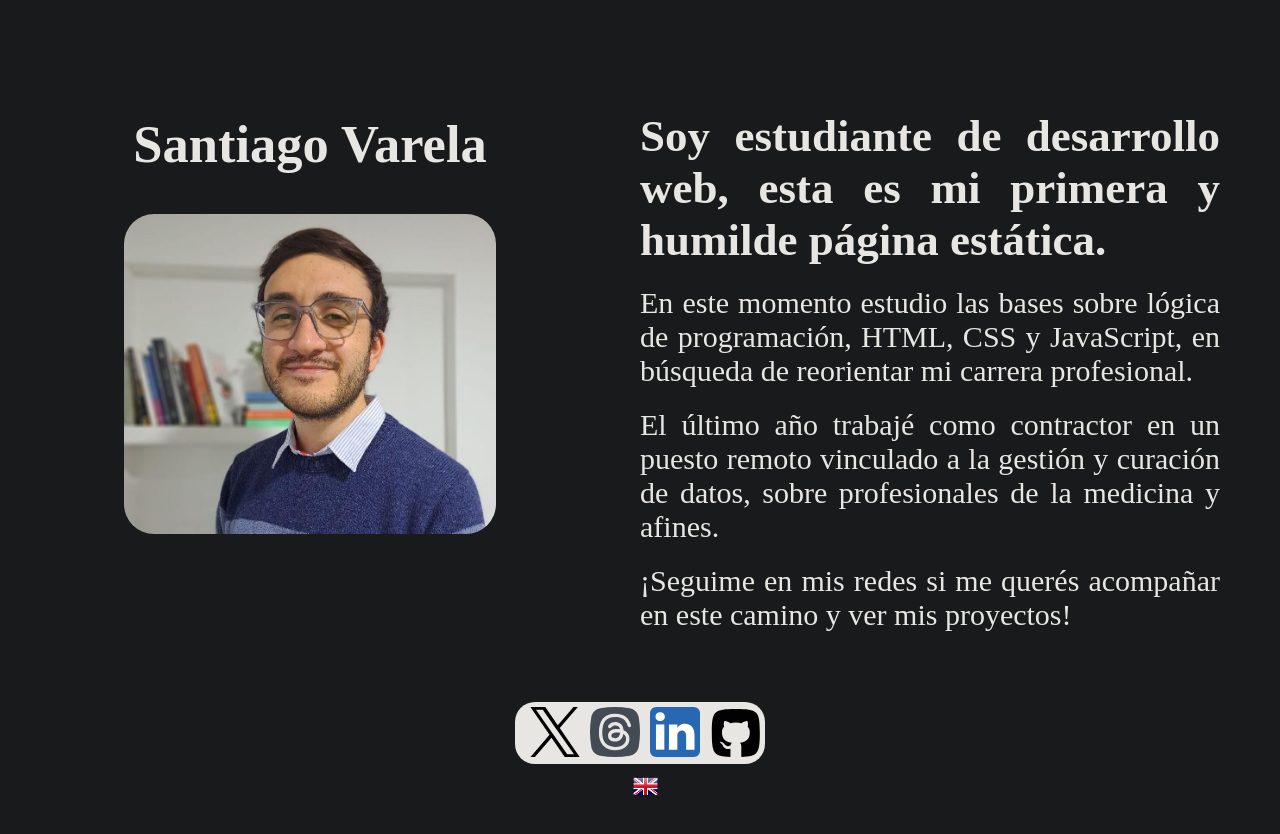
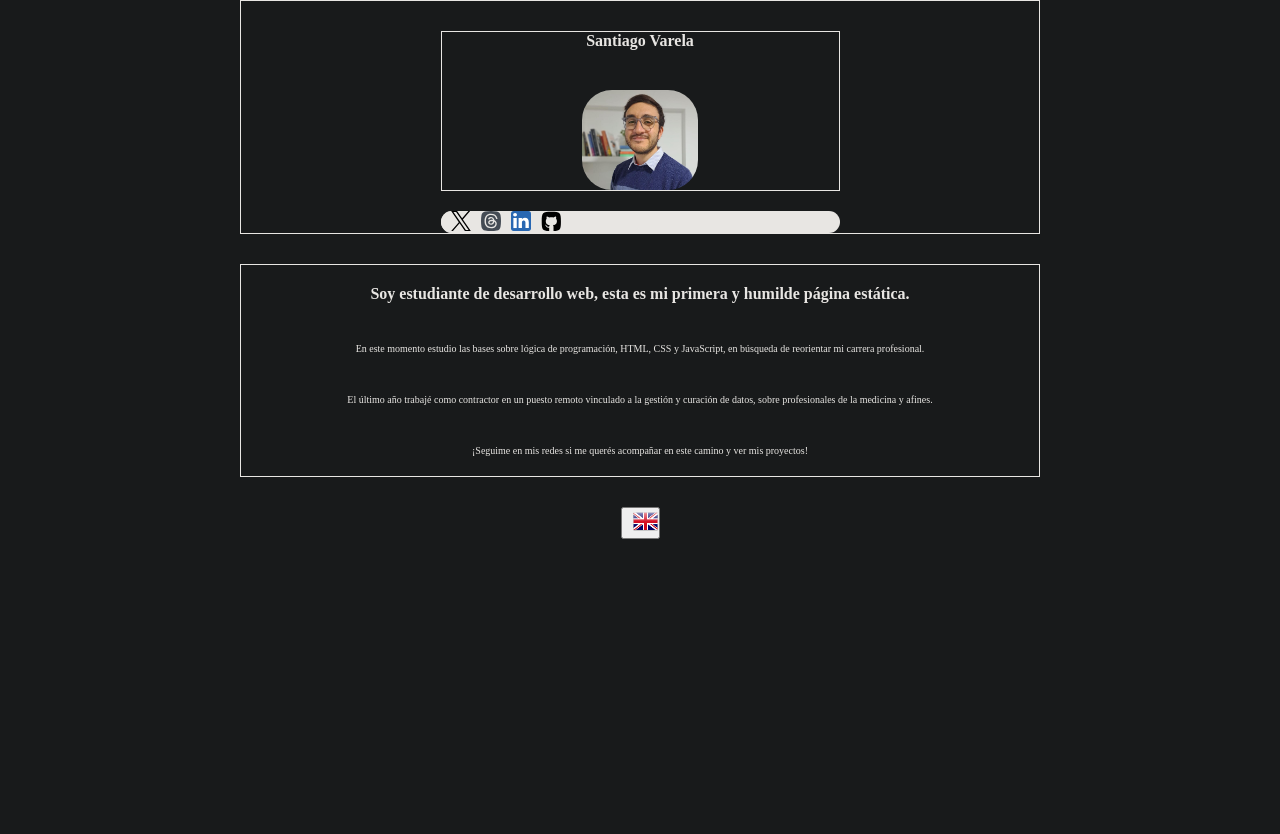
Before and after one commit to santiagovOK/personalpageES, a website: page index.html in a window 1280 px wide. After the commit the page ends 800 px from the top, so only its background shows below. Drawn offline with Linux system fonts and the light colour scheme; a web font is replaced by a local one.

Commit message:
Initiating changes on HTML semantics/BEM

```diff
--- a/index.html
+++ b/index.html
@@ -8,52 +8,70 @@
     <meta name="robots" content="index,follow">
     <title>Página Web de Santiago Varela</title>
     <link rel="stylesheet" href="style.css">
-    <link rel="stylesheet" href="css/desktop.css" media="(min-width: 930px)" >
+    <!-- <link rel="stylesheet" href="css/desktop.css" media="(min-width: 930px)"> -->
     <link rel="preconnect" href="https://fonts.googleapis.com">
     <link rel="preconnect" href="https://fonts.gstatic.com" crossorigin>
     <link href="https://fonts.googleapis.com/css2?family=Sedan:ital@0;1&display=swap" rel="stylesheet">
 </head>
 
 <body>
+    <header class="header">
 
-<header>
+        <section class="header__profile-container">
+            <h1 class="header__profile-name">Santiago Varela</h1>
+            <img class="header__profile-image" src="assets/img/imageTwo.jpg" alt="Foto de perfil de Santiago"
+                title="Foto de perfil">
+        </section>
 
-    <section>
-        <div class="header--name-container">
-            <h1>Santiago Varela</h1>
-            <img src="assets/img/imageTwo.jpg" alt="Foto de perfil de Santiago" title="Foto de perfil">
-        </div>
+        <nav class="header__social-container">
+            <ul class="header__social-container header__social-container--list">
+            <li class="header__social-item">
+                <a class="header__social-link" href="https://twitter.com/santiagovrela" title="Mi perfil de X"
+                    rel="noopener" target="_blank">
+                    <span class="header__social-icon header__social-icon--twitter"></span>
+                </a>
+            </li>
+            <li class="header__social-item">
+                <a class="header__social-link" href="https://www.threads.net/@santiagovrela"
+                    title="Mi perfil en Threads" rel="noopener" target="_blank">
+                    <span class="header__social-icon header__social-icon--threads"></span>
+                </a>
+            </li>
+            <li class="header__social-item">
+                <a class="header__social-link" href="https://www.linkedin.com/in/santiagovrela/"
+                    title="Mi perfil en LinkedIn" rel="noopener" target="_blank">
+                    <span class="header__social-icon header__social-icon--linkedin"></span>
+                </a>
+            </li>
+            <li class="header__social-item">
+                <a class="header__social-link" href="https://github.com/santiagovOK"
+                    title="Mi perfil en GitHub (en construcción, dame tiempo por favor)" rel="noopener" target="_blank">
+                    <span class="header__social-icon header__social-icon--github"></span>
+                </a>
+            </li>
+        </ul>
+        </nav>
+    </header>
 
-        <div class="header--bio-container">
+    <main class="main">
+        <section class="bio">
+            <h2 class="bio__title">Soy estudiante de desarrollo web, esta es mi primera y humilde página estática.</h2>
+            <p class="bio__text">En este momento estudio las bases sobre lógica de programación, HTML, CSS y JavaScript, en búsqueda de reorientar mi carrera profesional.</p>
+            <p class="bio__text">El último año trabajé como contractor en un puesto remoto vinculado a la gestión y curación de datos, sobre profesionales de la medicina y afines.</p>
+            <p class="bio__text">¡Seguime en mis redes si me querés acompañar en este camino y ver mis proyectos!</p>
+        </section>
+    </main>
 
-           <h2>Soy estudiante de desarrollo web, esta es mi primera y humilde página estática.</h2>
+    <footer class="footer">
+        <section class="language-switcher">
+            <button class="language-switcher__item">
+                <a class="language-switcher__link" href="https://santiagovok.github.io/personalpage/"
+                    title="Version en Inglés">
+                    <span class="language-switcher__icon language-switcher__icon--english"></span>
+                </a>
+            </button>
+        </section>
+    </footer>
+</body>
 
-            <p>En este momento estudio las bases sobre lógica de programación, HTML, CSS y JavaScript, en búsqueda de reorientar mi carrera profesional.</p>
-            <p>El último año trabajé como contractor en un puesto remoto vinculado a la gestión y curación de datos, sobre profesionales de la medicina y afines.</p>
-            <p>¡Seguime en mis redes si me querés acompañar en este camino y ver mis proyectos!</p>
-
-        </div>
-
-    </section>
-
-    <section class="header--social-container">
-
-        <p><a href="https://twitter.com/santiagovrela" title="Mi perfil de X" rel="noopener" target="_blank"><span class="twitter"></span></a></p>
-        <p><a href="https://www.threads.net/@santiagovrela" title="Mi perfil en Threads" rel="noopener" target="_blank"><span class="threads"></span></a></p>
-        <p><a href="https://www.linkedin.com/in/santiagovrela/" title="Mi perfil en LinkedIn" rel="noopener" target="_blank"><span class="linkedin"></span></a></p>
-        <p><a href="https://github.com/santiagovOK" title="Mi perfil en GitHub (en construcción, dame tiempo por favor)" rel="noopener" target="_blank"><span class="github"></span></a></p>
-
-    </section>
-
-    <div class="header--language-container">
-
-        <p><a href="https://santiagovok.github.io/personalpage/" title="Version en Inglés"><span class="language2"></span></a></p>
-
-    </div>
-
-</header>
-
-
-
-</body>
 </html>
--- a/style.css
+++ b/style.css
@@ -2,197 +2,163 @@
     box-sizing: border-box;
     margin: 0;
     padding: 0;
-    max-height: 1100px;
 }
 
-/* :root {
-     Colores
-    --color-one:
-     ...
-
-} */
+:root {
+    --color-white: #E8E6E3;
+    --color-black-light:  #181A1B;
+}
 
 html {
     font-size: 62.5%;
     font-family: "Sedan", serif;
     font-style: normal;
     scroll-behavior: smooth;
-    color: #E8E6E3;
-    background-color: #181A1B;
+    color: var(--color-white);
+    background-color: var(--color-black-light);
 }
 
-
-header {
-    position: relative;
+body {
     display: flex;
     flex-direction: column;
-    width: 100%;
-    min-width: 320px;
-}
-
-header section {
-    display: flex;
-    flex-direction: column;
-    margin-top: 30px;
-    min-width: 320px;
+    margin: auto;
+    max-width: 800px
 
 }
 
- .header--name-container {
-    width: 60%;
-    align-self: center;
-    text-align: center;
-    min-width: 300px;
-    font-size: 2.5rem;
-
+.header {
+    display: flex;
+    flex-direction: column;
+    align-items: center;
+    border: 1px solid var(--color-white);
 }
 
-.header--name-container img {
-    width: 60%;
-    margin-top: 40px;
-    max-height: 200px;
-    border-radius: 30px;
+.header__profile-container {
+    display: flex;                      /* Enable Flexbox layout */
+    flex-direction: column;             /* Arrange children in a column */
+    align-items: center;                /* Center items horizontally */
+    width: 50%;                         /* Maintain set width */
+    margin-top: 30px;                  /* Keep the margin on top */
+    border: 1px solid var(--color-white); /* Optional: Keep the border */
+}
 
-}
-.header--bio-container {
-    width: 60%;
-    margin-top: 30px;
-    min-width: 300px;
-    align-self: center;
-    text-align: justify;
+.header__profile-name {
     font-size: 1.6rem;
 }
 
-.header--bio-container h2 {
-    margin: 20px;
+.header__profile-image {
+    margin-top: 40px;
+    max-height: 100px;
+    border-radius: 30px;
 }
 
-.header--bio-container p {
-    margin: 20px;
+.header__social-container {
+    width: 50%;
+    background-color: var(--color-white);
+    margin-top: 20px;
+    border-radius: 30px;
 }
 
-.header--social-container {
+.header__social-container--list {
     display: flex;
     flex-direction: row;
-    justify-content: center;
-    align-self: center;
-    min-width: 200px;
-    background-color: #E8E6E3;
-    padding: 5px;
-    margin-top: 20px;
-    border-radius: 30px;
-
+    list-style: none;
+    padding: 0;
+    margin: 0;
 }
 
-.header--social-container .twitter {
+.header__social-item {
+    margin-left: 10px;
+}
+
+.header__social-icon {
     display: inline-block;
-    width: 30px;
-    height: 30px;
-    margin-left: 10px;
-    background-image: url(assets/icons/x-logo.svg);
+    width: 20px;
+    height: 20px;
     background-size: cover;
     background-position: center;
     background-repeat: no-repeat;
 }
 
-.header--social-container .twitter:hover {
+.header__social-icon:hover {
     transform: scale(1.15);
 }
 
-.header--social-container .twitter:active {
-    background-color: #e0e0e0;
+.header__social-icon:active {
+    background-color: var(--color-white);
     transform: scale(0.85);
 }
 
+.header__social-icon--twitter {
+    background-image: url(assets/icons/x-logo.svg);
+}
 
-.header--social-container .threads {
+.header__social-icon--threads {
+    background-image: url(assets/icons/threads.svg);
+}
+
+.header__social-icon--linkedin {
+    background-image: url(assets/icons/linkedin-logo.svg);
+}
+
+.header__social-icon--github {
+    background-image: url(assets/icons/github-icon.svg);
+}
+
+.main {
+    display: flex;
+    flex-direction: column;
+    align-items: center;
+}
+
+.bio {
+    display: flex;
+    flex-direction: column;
+    align-items: center;
+    width: 100%;
+    margin-top: 30px;
+    border: 1px solid var(--color-white);
+}
+
+.bio__title {
+    margin: 20px;
+    font-size: 1.6rem;
+    text-align: justify;
+}
+
+.bio__text {
+    margin: 20px;
+    text-align: justify;
+}
+
+.footer {
+    display: flex;
+    flex-direction: column;
+    align-items: center;
+    margin-top: 20px;
+}
+
+.language-switcher {
+
+    margin-top: 10px;
+    border-radius: 30px;
+}
+
+.language-switcher__icon {
     display: inline-block;
-    width: 30px;
-    height: 30px;
+    width: 25px;
+    height: 25px;
     margin-left: 10px;
-    background-image: url(assets/icons/threads.svg);
     background-size: cover;
     background-position: center;
     background-repeat: no-repeat;
 }
 
-.header--social-container .threads:hover {
-    transform: scale(1.15);
+.language-switcher__icon--english {
+    background-image: url(assets/icons/english-icon.png);
 }
 
-.header--social-container .threads:active {
-    background-color: #e0e0e0;
-    transform: scale(0.85);
+/* You may want to add a Spanish icon as well */
+.language-switcher__icon--spanish {
+    background-image: url(assets/icons/spanish-icon.svg);
 }
-
-.header--social-container .linkedin {
-    display: inline-block;
-    width: 30px;
-    height: 30px;
-    margin-left: 10px;
-    background-image: url(assets/icons/linkedin-logo.svg);
-    background-size: cover;
-    background-position: center;
-    background-repeat: no-repeat;
-}
-
-.header--social-container .linkedin:hover {
-    transform: scale(1.15);
-}
-
-.header--social-container .linkedin:active {
-    background-color: #e0e0e0;
-    transform: scale(0.85);
-}
-
-.header--social-container .github {
-    display: inline-block;
-    width: 30px;
-    height: 30px;
-    margin-left: 10px;
-    background-image: url(assets/icons/github-icon.svg);
-    background-size: cover;
-    background-position: center;
-    background-repeat: no-repeat;
-}
-
-.header--social-container .github:hover {
-    transform: scale(1.15);
-}
-
-.header--social-container .github:active {
-    background-color: #e0e0e0;
-    transform: scale(0.85);
-}
-
-.header--language-container {
-    display: flex;
-    justify-content: center;
-    align-self: center;
-    min-width: 200px;
-    margin-top: 10px;
-    border-radius: 30px;
-
-}
-
-.header--language-container .language {
-    display: inline-block;
-    width: 25px;
-    height: 25px;
-    margin-left: 10px;
-    background-image: url(assets/icons/spanish-icon.svg);
-    background-size: cover;
-    background-position: center;
-    background-repeat: no-repeat;
-}
-
-.header--language-container .language2 {
-    display: inline-block;
-    width: 25px;
-    height: 25px;
-    margin-left: 10px;
-    background-image: url(assets/icons/english-icon.png);
-    background-size: cover;
-    background-position: center;
-    background-repeat: no-repeat;
-}
```
Also changed, not shown: package.json (added, +14 -0 lines), Readme.md (added), 2 other files.
